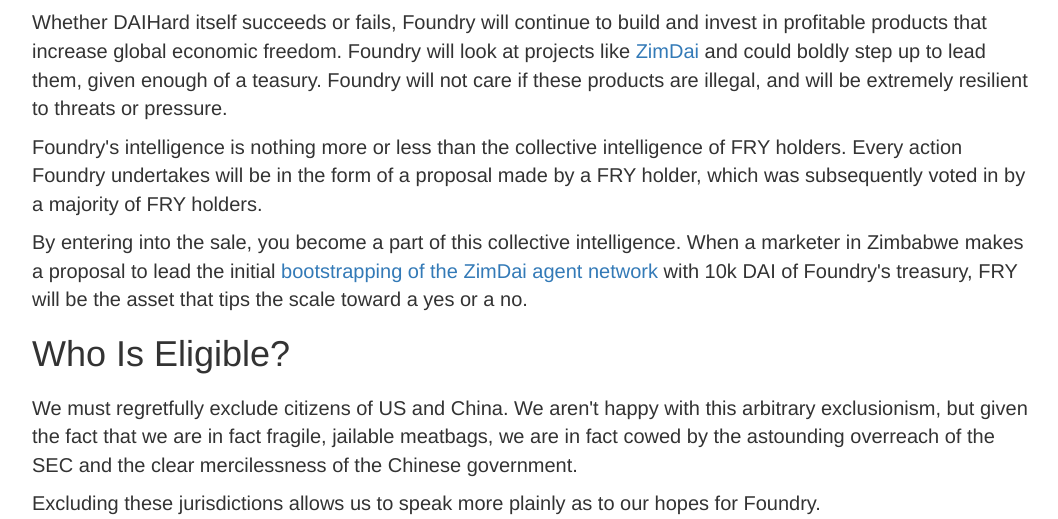
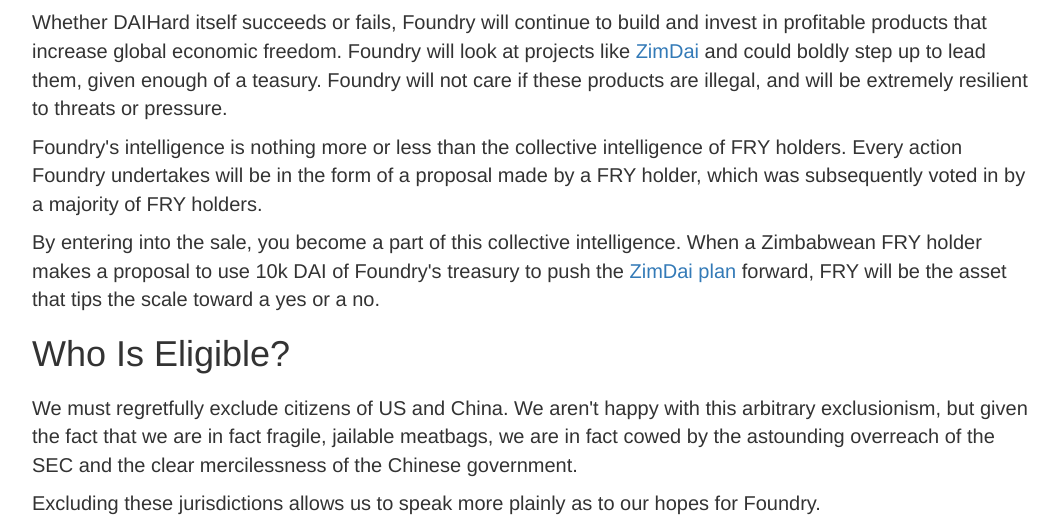
Before and after one commit to team-toast/foundrydao.com, a PHP site: page /sale/ in a window 1280 px wide. Shown: the part 1205-1724 px from the top of the page, without its empty margins (108-1166 px from the left). Run offline with PHP 8.4, Linux system fonts and the light colour scheme.

Commit message:
Reword regarding zimdai

```diff
--- a/html/sale/index.php
+++ b/html/sale/index.php
@@ -49,7 +49,7 @@
                 </p><p>
                     Whether DAIHard itself succeeds or fails, Foundry will continue to build
                     and invest in profitable products that increase global economic freedom.
-                    Foundry will look at projects like <a href="/zimdai/">ZimDai</a> and could boldly step up to lead them,
+                    Foundry will look at projects like <a href="/#zimdai">ZimDai</a> and could boldly step up to lead them,
                     given enough of a teasury. Foundry will not care if these products are illegal,
                     and will be extremely resilient to threats or pressure.
                 </p><p>
@@ -58,9 +58,8 @@
                     which was subsequently voted in by a majority of FRY holders.
                 </p><p>
                     By entering into the sale, you become a part of this collective intelligence.
-                    When a marketer in Zimbabwe makes a proposal to lead the initial
-                    <a href="/zimdai/#bootstrapping">bootstrapping of the ZimDai agent network</a>
-                    with 10k DAI of Foundry's treasury,
+                    When a Zimbabwean FRY holder makes a proposal to use 10k DAI of Foundry's treasury
+                    to push the <a href="/#zimdai">ZimDai plan</a> forward,
                     FRY will be the asset that tips the scale toward a yes or a no.
                 </p>
             <h1>Who Is Eligible?</h1>
```
